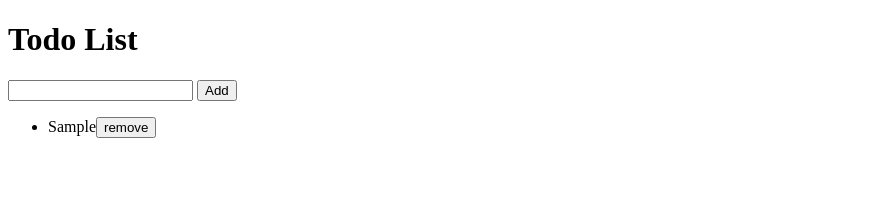
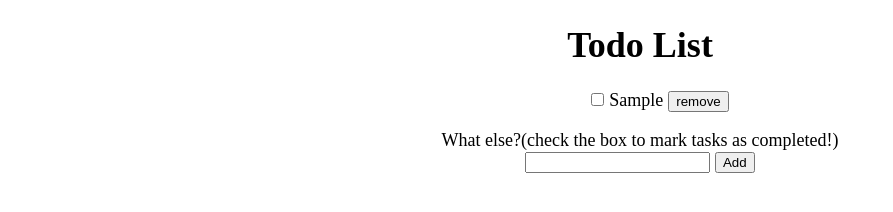
Before and after one commit to andrew-k191/todo-app, a plain HTML site: page index.html in a window 1280 px wide. Both pictures are taken after typing "Sample" into the empty fields and a click on the button "Add". Shown: the whole page, without its empty margins (0-893 px from the left). Drawn offline with Linux system fonts and the light colour scheme.

Commit message:
third draft, nearly complete some styling needs to be done

```diff
--- a/index.html
+++ b/index.html
@@ -8,15 +8,18 @@
     <link type="text/css" rel="stylesheet" href="style.css">
 </head>
 <body>
-    <h1>Todo List</h1>
-    <form class="form">
-        <input type="text" class="inputBox">
-        <button class="btnAdd">Add</button>
-    </form>
-    <!-- This is where to-do items will be added -->
-    <ul class="listContainer">
-    </ul>
+    <h1 class="heading">Todo List</h1>
+    <main class="main">
+        <!-- This is where to-do items will be added -->
+        <ul class="listContainer">
+        </ul>
 
+        <form class="form">
+            <label class="prompt make-block">What do you want to do today?</label>
+            <input type="text" class="inputBox" required>
+            <button class="btnAdd">Add</button>
+        </form>
+    </main>
     <!-- <script src="index.js"></script> -->
     <script src="index3.js"></script>
 </body>
--- a/index3.js
+++ b/index3.js
@@ -1,30 +1,66 @@
+// tracks current number of to-do list items
+let listCounter = 0;
+
 const form = document.querySelector('.form');
 form.addEventListener('submit', (e) => {
     e.preventDefault();
-    todoFunc();
+    listFunc();
 });
 
-
-const todoFunc = () => {
+const listFunc = () => {
+    listCounter++;
     const listContainer = document.querySelector('.listContainer');
     const inputBox = document.querySelector('.inputBox');
-    const inputBoxText = inputBox.value;
     const listElement = document.createElement('li');
+    const inputTextSpan = document.createElement('span');
+    inputTextSpan.textContent = inputBox.value;
+    const checkbox = addCheckbox(inputTextSpan);
+    const deleteBtn = deleteItem(listElement, checkbox);
+    promptChange();
 
-    listElement.textContent = inputBoxText;
-    const deleteBtn = deleteItem(listElement);
-    listElement.append(deleteBtn);
+    // adding checkbox, text, and delete button to list element
+    listElement.append(checkbox, inputTextSpan, deleteBtn);
+    listContainer.append(listElement);
+    inputBox.value = '';
+};
 
-    listContainer.append(listElement);
-    // Resetting value after todo item is added
-    inputBox.value = '';
-}
+const deleteItem = (listElement, checkbox) => {
+    const deleteBtn = document.createElement('button');
+    // deleteBtn.classList.add('button', 'is-danger', 'is-rounded', 'is-small');
+    deleteBtn.textContent = 'remove';
+    deleteBtn.addEventListener('click', () => {
+        if (checkbox.checked) {
+            listElement.remove();
+            listCounter--;
+            promptChange();
+        }
+    });
+    return deleteBtn;
+};
 
-const deleteItem = (listElement) => {
-    const deleteBtn = document.createElement('button');
-    deleteBtn.addEventListener('click', () => {
-        listElement.remove();
+const addCheckbox = (inputTextSpan) => {
+    const checkbox = document.createElement('input');
+    checkbox.setAttribute('type', 'checkbox');
+    checkbox.addEventListener('change', () => {
+        if (inputTextSpan.classList.contains('linethrough')) {
+            inputTextSpan.classList.remove('linethrough');
+
+        } else {
+            inputTextSpan.classList.add('linethrough');
+        }
     });
-    deleteBtn.textContent = 'remove';
-    return deleteBtn;
-}
+    return checkbox;
+};
+
+const promptChange = () => {
+    const prompt = document.querySelector('.prompt');
+    if (listCounter >= 1) {
+        const span1 = document.createElement('span');
+        span1.classList.add('span-text');
+        span1.textContent = '(check the box to mark tasks as completed!)';
+        prompt.textContent = 'What else?';
+        prompt.append(span1);
+    } else {
+        prompt.textContent = 'What do you want to do today?';
+    }
+};
--- a/style.css
+++ b/style.css
@@ -0,0 +1,26 @@
+body {
+    margin: 0;
+    text-align: center;
+    font-size: 18px;
+}
+
+.listContainer {
+    /* list-style-position: inside; */
+    list-style-type: none;
+}
+
+li button {
+    margin: 0px 5px;
+}
+
+input[type="checkbox"] {
+    margin: 0px 5px;
+}
+
+.make-block {
+    display: block;
+}
+
+.linethrough {
+    text-decoration: line-through;
+}
```
